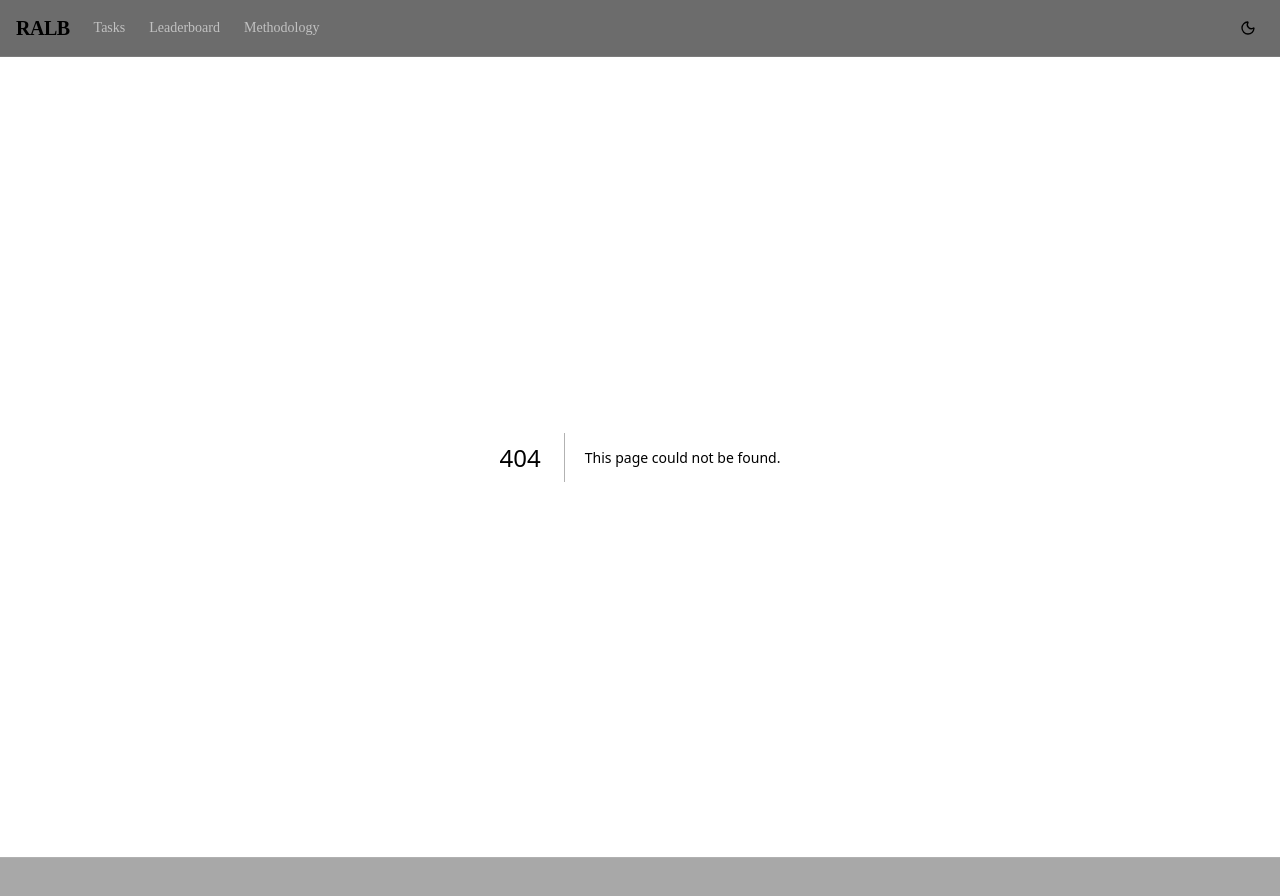
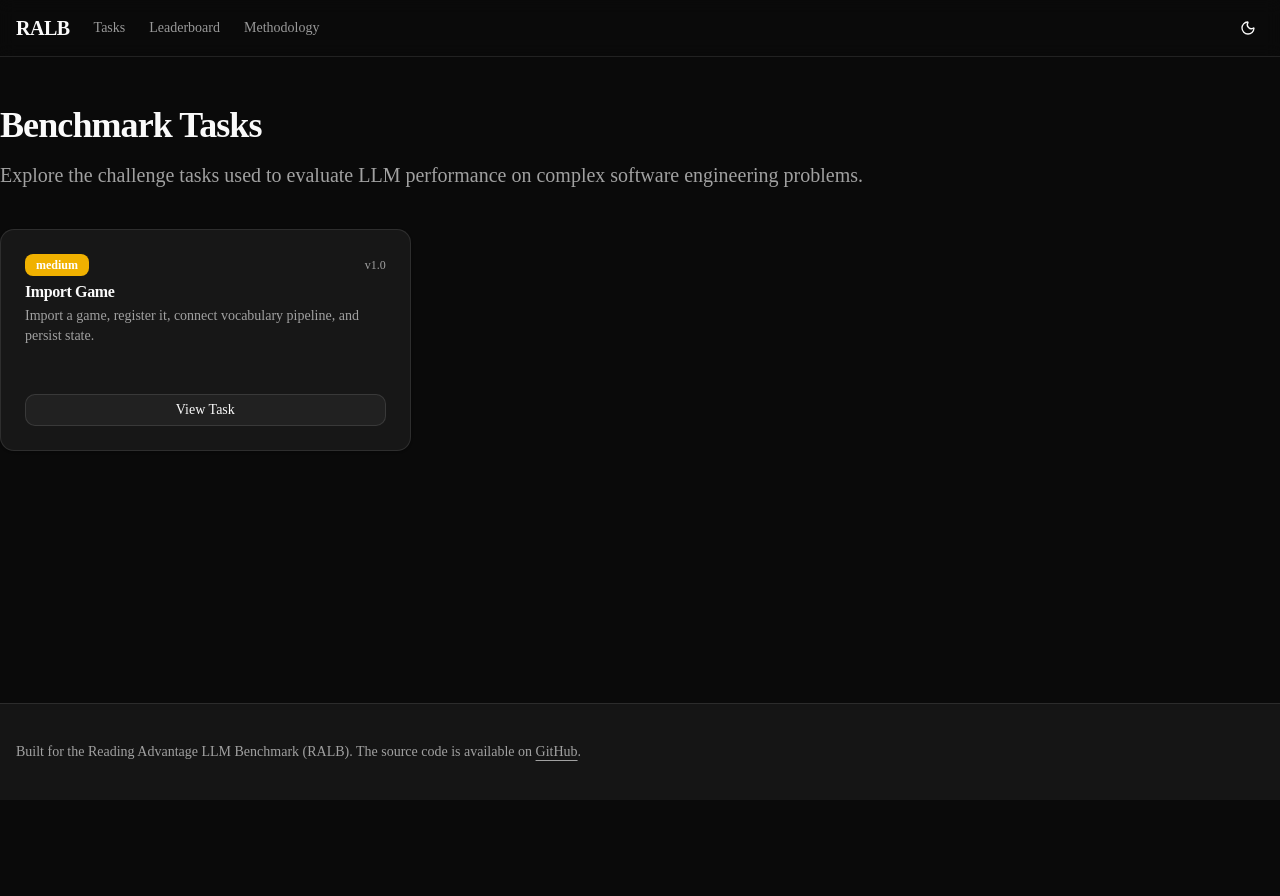
Before and after one commit to bodangren/reading-advantage-llm-benchmark, a Next.js app: page /tasks in a window 1280 px wide. Before the commit this address had no page. Shown: the top 896 px of the page. After the commit the page ends 800 px from the top, so only its background shows below. Built offline with nearby package versions, Linux system fonts and the light colour scheme.

Commit message:
feat(ui): Create main Tasks listing page with TaskCard component

```diff
--- a/conductor/tracks.md
+++ b/conductor/tracks.md
@@ -5,7 +5,7 @@
 ---
 
 
-- [ ] **Track: Implement Task Catalog and Run Detail Pages**
+- [~] **Track: Implement Task Catalog and Run Detail Pages**
   *Link: [./tracks/task_catalog_20260404/](./tracks/task_catalog_20260404/)*
 - [ ] **Track: Develop the Leaderboard System**
   *Link: [./tracks/leaderboard_20260404/](./tracks/leaderboard_20260404/)*
--- a/conductor/tracks/task_catalog_20260404/plan.md
+++ b/conductor/tracks/task_catalog_20260404/plan.md
@@ -1,7 +1,7 @@
 # Implementation Plan
 
 ## Phase 1: Task Catalog UI
-- [ ] Task: Create the main Tasks listing page.
+- [~] Task: Create the main Tasks listing page.
     - [ ] Create `app/tasks/page.tsx`.
     - [ ] Fetch tasks using the data pipeline.
     - [ ] Render a grid of `TaskCard` components utilizing shadcn/ui.
--- a/package.json
+++ b/package.json
@@ -6,7 +6,9 @@
     "dev": "next dev",
     "build": "next build",
     "start": "next start",
-    "lint": "eslint"
+    "lint": "eslint",
+    "test": "vitest",
+    "test:coverage": "vitest run --coverage"
   },
   "dependencies": {
     "@base-ui/react": "^1.3.0",
--- /dev/null
+++ b/src/app/tasks/page.tsx
@@ -0,0 +1,29 @@
+import { getTasks } from "@/lib/data";
+import { TaskCard } from "@/components/TaskCard";
+
+export default async function TasksPage() {
+  const tasks = await getTasks();
+
+  return (
+    <div className="container mx-auto py-12">
+      <div className="flex flex-col space-y-4 mb-10">
+        <h1 className="text-4xl font-bold tracking-tight">Benchmark Tasks</h1>
+        <p className="text-xl text-muted-foreground">
+          Explore the challenge tasks used to evaluate LLM performance on complex software engineering problems.
+        </p>
+      </div>
+
+      <div className="grid grid-cols-1 md:grid-cols-2 lg:grid-cols-3 gap-6">
+        {tasks.map((task) => (
+          <TaskCard key={task.id} task={task} />
+        ))}
+      </div>
+
+      {tasks.length === 0 && (
+        <div className="flex flex-col items-center justify-center py-20 text-center">
+          <p className="text-lg text-muted-foreground">No tasks found. Ensure the data pipeline has populated the data directory.</p>
+        </div>
+      )}
+    </div>
+  );
+}
--- /dev/null
+++ b/src/components/TaskCard.tsx
@@ -0,0 +1,34 @@
+import { Card, CardHeader, CardTitle, CardDescription, CardContent, CardFooter } from "@/components/ui/card";
+import { Badge } from "@/components/ui/badge";
+import Link from "next/link";
+import { Button } from "@/components/ui/button";
+import { Task } from "@/lib/schemas";
+
+interface TaskCardProps {
+  task: Task;
+}
+
+export function TaskCard({ task }: TaskCardProps) {
+  return (
+    <Card className="flex flex-col h-full">
+      <CardHeader>
+        <div className="flex items-center justify-between mb-2">
+          <Badge variant={task.difficulty === 'hard' ? 'destructive' : task.difficulty === 'medium' ? 'warning' : 'secondary' as any}>
+            {task.difficulty}
+          </Badge>
+          <span className="text-xs text-muted-foreground">v{task.version}</span>
+        </div>
+        <CardTitle>{task.title}</CardTitle>
+        <CardDescription className="line-clamp-2">{task.description}</CardDescription>
+      </CardHeader>
+      <CardContent className="flex-grow">
+        {/* Potentially some task stats or tags here */}
+      </CardContent>
+      <CardFooter>
+        <Link href={`/tasks/${task.id}`} className="w-full">
+          <Button variant="outline" className="w-full">View Task</Button>
+        </Link>
+      </CardFooter>
+    </Card>
+  );
+}
--- /dev/null
+++ b/src/components/ui/badge.tsx
@@ -0,0 +1,36 @@
+import * as React from "react"
+import { cva, type VariantProps } from "class-variance-authority"
+import { cn } from "@/lib/utils"
+
+const badgeVariants = cva(
+  "inline-flex items-center rounded-md border px-2.5 py-0.5 text-xs font-semibold transition-colors focus:outline-none focus:ring-2 focus:ring-ring focus:ring-offset-2",
+  {
+    variants: {
+      variant: {
+        default:
+          "border-transparent bg-primary text-primary-foreground shadow hover:bg-primary/80",
+        secondary:
+          "border-transparent bg-secondary text-secondary-foreground hover:bg-secondary/80",
+        destructive:
+          "border-transparent bg-destructive text-destructive-foreground shadow hover:bg-destructive/80",
+        outline: "text-foreground",
+        warning: "border-transparent bg-yellow-500 text-white hover:bg-yellow-500/80",
+      },
+    },
+    defaultVariants: {
+      variant: "default",
+    },
+  }
+)
+
+export interface BadgeProps
+  extends React.HTMLAttributes<HTMLDivElement>,
+    VariantProps<typeof badgeVariants> {}
+
+function Badge({ className, variant, ...props }: BadgeProps) {
+  return (
+    <div className={cn(badgeVariants({ variant }), className)} {...props} />
+  )
+}
+
+export { Badge, badgeVariants }
--- /dev/null
+++ b/src/components/ui/card.tsx
@@ -0,0 +1,75 @@
+import * as React from "react"
+import { cn } from "@/lib/utils"
+
+const Card = React.forwardRef<
+  HTMLDivElement,
+  React.HTMLAttributes<HTMLDivElement>
+>(({ className, ...props }, ref) => (
+  <div
+    ref={ref}
+    className={cn(
+      "rounded-xl border bg-card text-card-foreground shadow",
+      className
+    )}
+    {...props}
+  />
+))
+Card.displayName = "Card"
+
+const CardHeader = React.forwardRef<
+  HTMLDivElement,
+  React.HTMLAttributes<HTMLDivElement>
+>(({ className, ...props }, ref) => (
+  <div
+    ref={ref}
+    className={cn("flex flex-col space-y-1.5 p-6", className)}
+    {...props}
+  />
+))
+CardHeader.displayName = "CardHeader"
+
+const CardTitle = React.forwardRef<
+  HTMLDivElement,
+  React.HTMLAttributes<HTMLDivElement>
+>(({ className, ...props }, ref) => (
+  <div
+    ref={ref}
+    className={cn("font-semibold leading-none tracking-tight", className)}
+    {...props}
+  />
+))
+CardTitle.displayName = "CardTitle"
+
+const CardDescription = React.forwardRef<
+  HTMLDivElement,
+  React.HTMLAttributes<HTMLDivElement>
+>(({ className, ...props }, ref) => (
+  <div
+    ref={ref}
+    className={cn("text-sm text-muted-foreground", className)}
+    {...props}
+  />
+))
+CardDescription.displayName = "CardDescription"
+
+const CardContent = React.forwardRef<
+  HTMLDivElement,
+  React.HTMLAttributes<HTMLDivElement>
+>(({ className, ...props }, ref) => (
+  <div ref={ref} className={cn("p-6 pt-0", className)} {...props} />
+))
+CardContent.displayName = "CardContent"
+
+const CardFooter = React.forwardRef<
+  HTMLDivElement,
+  React.HTMLAttributes<HTMLDivElement>
+>(({ className, ...props }, ref) => (
+  <div
+    ref={ref}
+    className={cn("flex items-center p-6 pt-0", className)}
+    {...props}
+  />
+))
+CardFooter.displayName = "CardFooter"
+
+export { Card, CardHeader, CardFooter, CardTitle, CardDescription, CardContent }
--- /dev/null
+++ b/vitest.config.ts
@@ -0,0 +1,14 @@
+import { defineConfig } from 'vitest/config';
+import path from 'path';
+
+export default defineConfig({
+  test: {
+    environment: 'node',
+    globals: true,
+  },
+  resolve: {
+    alias: {
+      '@': path.resolve(__dirname, './src'),
+    },
+  },
+});
```
Also changed, not shown: 1 other file (tests, documents, lock files or other folders).
